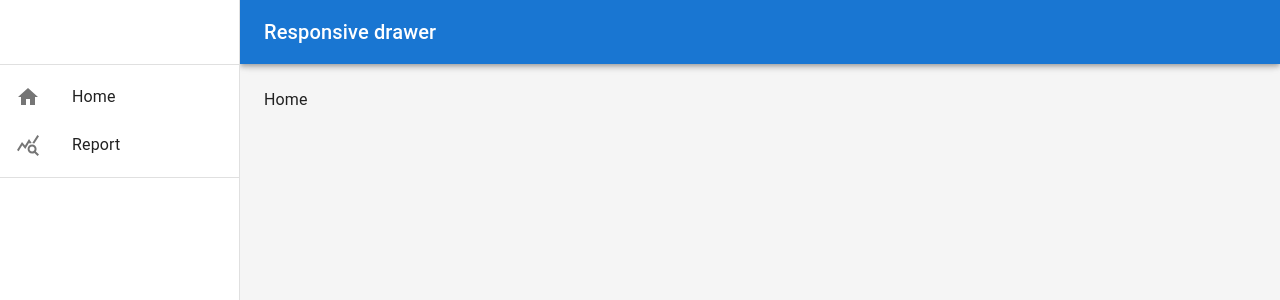
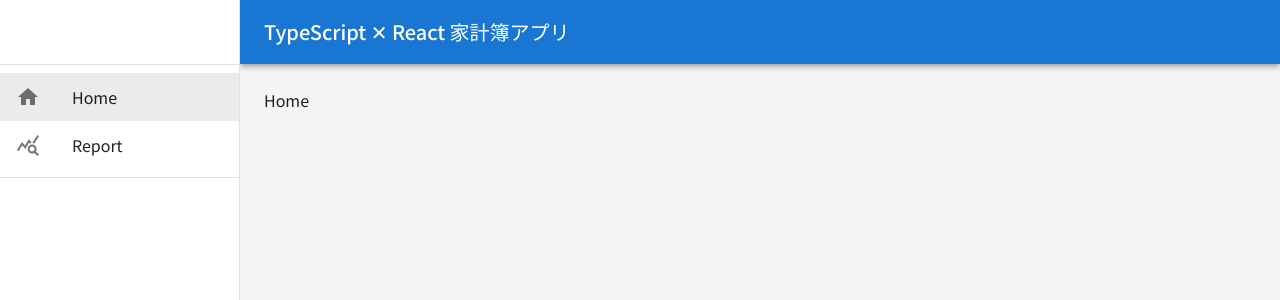
Before and after one commit to horisan24/Ts-Intro-finances, a React (Create React App) app: page / in a window 1280 px wide. Shown: the top 300 px of the page. Built offline with nearby package versions, Linux system fonts and the light colour scheme; the HTML template or start-up script is replaced by a standard one.

Commit message:
theme設定

```diff
--- a/public/index.html
+++ b/public/index.html
@@ -15,6 +15,15 @@
       user's mobile device or desktop. See https://developers.google.com/web/fundamentals/web-app-manifest/
     -->
     <link rel="manifest" href="%PUBLIC_URL%/manifest.json" />
+
+    <link rel="preconnect" href="https://fonts.googleapis.com" />
+    <link rel="preconnect" href="https://fonts.gstatic.com" crossorigin />
+    <link rel="preconnect" href="https://fonts.googleapis.com" />
+    <link rel="preconnect" href="https://fonts.gstatic.com" crossorigin />
+    <link
+      href="https://fonts.googleapis.com/css2?family=Noto+Sans+JP:wght@400;500;700&display=swap"
+      rel="stylesheet"
+    />
     <!--
       Notice the use of %PUBLIC_URL% in the tags above.
       It will be replaced with the URL of the `public` folder during the build.
--- a/src/App.tsx
+++ b/src/App.tsx
@@ -5,18 +5,23 @@ import Home from './pages/Home';
 import Report from './pages/Report';
 import NoMatch from './pages/Nomatch';
 import AppLayout from './components/layout/AppLayout';
-
+import { theme } from './theme/theme';
+import { ThemeProvider } from '@emotion/react';
+import { CssBaseline } from '@mui/material';
 function App() {
   return (
-    <Router>
-      <Routes>
+    <ThemeProvider theme={theme}>
+      <CssBaseline />
+      <Router>
+        <Routes>
         <Route path="/" element={<AppLayout />}>
           <Route index element={<Home />} />
           <Route path="/report" element={<Report />} />
           <Route path="*" element={<NoMatch />} />
         </Route>
-      </Routes>
-    </Router>
+        </Routes>
+      </Router>
+    </ThemeProvider>
   );
 }
 
--- a/src/components/common/SideBar.tsx
+++ b/src/components/common/SideBar.tsx
@@ -1,7 +1,8 @@
 import { Box, Divider, Drawer, List, ListItem, ListItemButton, ListItemIcon, ListItemText, Toolbar } from '@mui/material'
 import HomeIcon from '@mui/icons-material/Home';
 import QueryStatsIcon from '@mui/icons-material/QueryStats';
-import React from 'react'
+import React, { CSSProperties } from 'react'
+import { NavLink } from 'react-router-dom';
 
 interface SideBarProps {
   drawerWidth: number;
@@ -22,21 +23,38 @@ const SideBar = ({ drawerWidth, mobileOpen, handleDrawerClose, handleDrawerTrans
     { text: 'Report', path: '/report', icon: QueryStatsIcon },
   ];
 
+  const baseLinkStyle:CSSProperties = {
+    textDecoration: 'none',
+    color: 'inherit',
+    display: 'block',
+  };
+
+  const activeLinkStyle:CSSProperties = {
+    backgroundColor: 'rgba(0, 0, 0, 0.08)',
+  };
+
   const drawer = (
     <div>
       <Toolbar />
       <Divider />
       <List>
         {drawerItems.map((item, index) => (
-          <ListItem key={index} disablePadding>
-            <ListItemButton>
-              <ListItemIcon>
+          <NavLink to={item.path} key={index} style={({ isActive }) => {
+            return {
+              ...baseLinkStyle,
+              ...(isActive ? activeLinkStyle : {}),
+            }
+          }}>
+            <ListItem key={index} disablePadding>
+              <ListItemButton>
+                <ListItemIcon>
                 {/* {index % 2 === 0 ? <InboxIcon /> : <MailIcon />} */}
                 <item.icon />
               </ListItemIcon>
               <ListItemText primary={item.text} />
             </ListItemButton>
           </ListItem>
+          </NavLink>
         ))}
       </List>
       <Divider />
--- a/src/components/layout/AppLayout.tsx
+++ b/src/components/layout/AppLayout.tsx
@@ -53,7 +53,7 @@ export default function AppLayout() {
             <MenuIcon />
           </IconButton>
           <Typography variant="h6" noWrap component="div">
-            Responsive drawer
+            TypeScript ✕ React 家計簿アプリ
           </Typography>
         </Toolbar>
       </AppBar>
--- a/src/pages/Report.tsx
+++ b/src/pages/Report.tsx
@@ -2,7 +2,9 @@ import React from 'react'
 
 const Report = () => {
   return (
-    <div>Report</div>
+    <>
+      Report
+    </>
   )
 }
 
--- /dev/null
+++ b/src/theme/theme.ts
@@ -0,0 +1,10 @@
+import { createTheme } from "@mui/material";
+
+export const theme = createTheme({
+  typography: {
+    fontFamily: 'Noto Sans JP, Roboto, "Helvetica Neue", Arial, sans-serif',
+    fontWeightRegular: 400,
+    fontWeightMedium: 500,
+    fontWeightBold: 700,
+  },
+});
```
